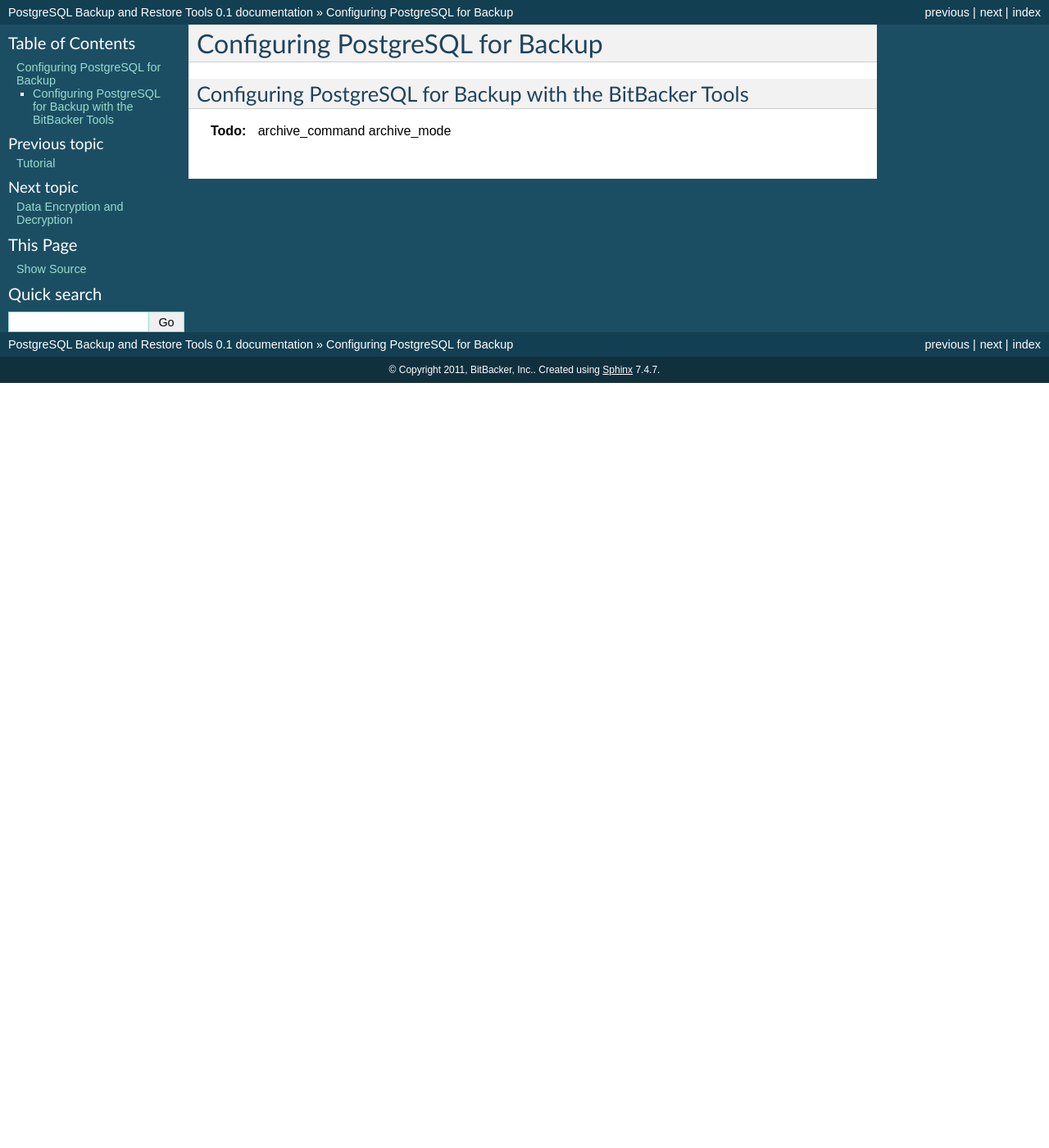
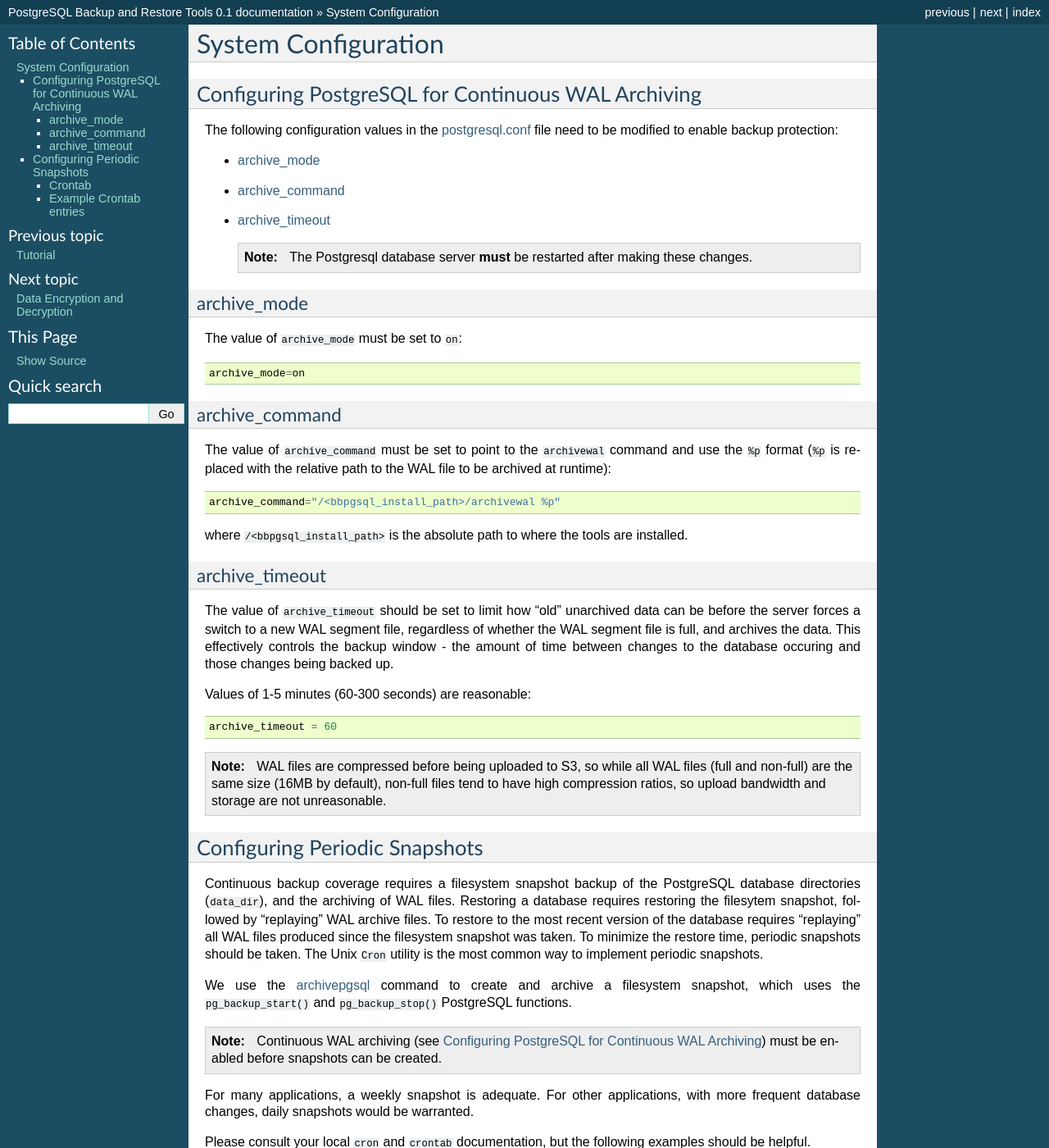
Before and after one commit to nbarendt/PgsqlBackup, a Sphinx documentation site: the page built from docs/postgresql.rst, in a window 1280 px wide and 1400 px high. Shown: the whole window at 82% size. Built offline with Sphinx 7.4.7, drawn with Linux system fonts in a browser that asks for light colours; some of the changed text lies outside the part shown.

Commit message:
updating postgresql.conf and cron documentation

```diff
--- a/docs/glossary.rst
+++ b/docs/glossary.rst
@@ -14,7 +14,7 @@
         The primary configuration file for the BitBacker PostgreSQL Backup and
         Restore Tools.  The :file:`/etc/bbpgsql.ini` file contains the
         configuration used for :ref:`archivepgsql`, :ref:`restorepgsql`,
-        :ref:`archiveWAL`, :ref:`restoreWAL`.
+        :ref:`archivewal`, :ref:`restorewal`.
 
         See :ref:`configuration_file` for details.
 
--- a/docs/postgresql.rst
+++ b/docs/postgresql.rst
@@ -1,12 +1,121 @@
-Configuring PostgreSQL for Backup
+.. _system configuration:
+
+System Configuration
 =================================
 
-.. _configuring postgresql for backup:
 
-Configuring PostgreSQL for Backup with the BitBacker Tools
+
+.. _continuous wal archiving:
+
+Configuring PostgreSQL for Continuous WAL Archiving
 ----------------------------------------------------------
 
-.. todo::
+The following configuration values in the :term:`postgresql.conf` file need to be modified to enable backup protection:
 
-    archive_command
-    archive_mode
+* :ref:`archive_mode`
+* :ref:`archive_command`
+* :ref:`archive_timeout`
+
+  .. note::
+
+     The Postgresql database server **must** be restarted after making these changes.
+
+.. _archive_mode:
+
+archive_mode
+~~~~~~~~~~~~
+The value of ``archive_mode`` must be set to ``on``::
+
+  archive_mode=on
+
+.. _archive_command:
+
+archive_command
+~~~~~~~~~~~~~~~
+The value of ``archive_command`` must be set to point to the ``archivewal``
+command and use the ``%p`` format (``%p`` is replaced with the relative path to
+the WAL file to be archived at runtime)::
+
+  archive_command="/<bbpgsql_install_path>/archivewal %p"
+
+where ``/<bbpgsql_install_path>`` is the absolute path to where the tools are installed.
+
+.. _archive_timeout:
+
+archive_timeout
+~~~~~~~~~~~~~~~
+The value of ``archive_timeout`` should be set to limit how "old" unarchived
+data can be before the server forces a switch to a new WAL segment file,
+regardless of whether the WAL segment file is full, and
+archives the data.  This effectively controls the backup window -
+the amount of time between changes to the database occuring and those
+changes being backed up.
+
+Values of 1-5 minutes (60-300 seconds) are reasonable::
+
+  archive_timeout = 60
+
+.. note::
+
+     WAL files are compressed before being uploaded to S3, so while all WAL
+     files (full and non-full) are the same size (16MB by default), non-full
+     files tend to have high compression ratios, so upload bandwidth and
+     storage are not unreasonable.
+
+
+.. _configuring periodic snapshots:
+
+Configuring Periodic Snapshots
+------------------------------
+Continuous backup coverage requires a filesystem snapshot backup of the
+PostgreSQL database directories (``data_dir``), and the archiving of WAL
+files.  Restoring a database requires restoring the filesytem snapshot,
+followed by "replaying" WAL archive files.  To restore to the most recent
+version of the database requires "replaying" all WAL files produced since
+the filesystem snapshot was taken.  To minimize the restore time, periodic
+snapshots should be taken.  The Unix ``Cron`` utility is the most common
+way to implement periodic snapshots.
+
+We use the :ref:`archivepgsql` command to create and archive a filesystem
+snapshot, which uses the ``pg_backup_start()`` and ``pg_backup_stop()``
+PostgreSQL functions.
+
+.. note::
+
+  Continuous WAL archiving (see :ref:`continuous wal archiving`) must be
+  enabled before snapshots can be created.
+
+
+For many applications, a weekly snapshot is adequate.  For other applications,
+with more frequent database changes, daily snapshots would be warranted.
+
+Please consult your local ``cron`` and ``crontab`` documentation, but the
+following examples should be helpful.
+
+.. note::
+
+  Snapshots must be created by the Unix user that the PostgreSQL
+  database server runs as (e.g., "postgres").
+
+Crontab
+~~~~~~~
+
+To edit the crontab for the current user::
+
+  $ crontab -e
+
+
+To edit the crontab for another user, such as the ``postgres`` user::
+
+  $ crontab -u postgres -e
+
+Example Crontab entries
+~~~~~~~~~~~~~~~~~~~~~~~
+
+For a Daily snapshot, occuring at 2AM everyday::
+
+    0 2 * * * /<bbpgsql_install_path>/archivepgsql
+
+For a Weekly snapshot, occuring every Sunday at 5:00 AM::
+
+    0 5 * * 0 /<bbpgsql_install_path>/archivepgsql
```
Also changed, not shown: docs/reference.rst (+12 -12 lines).
